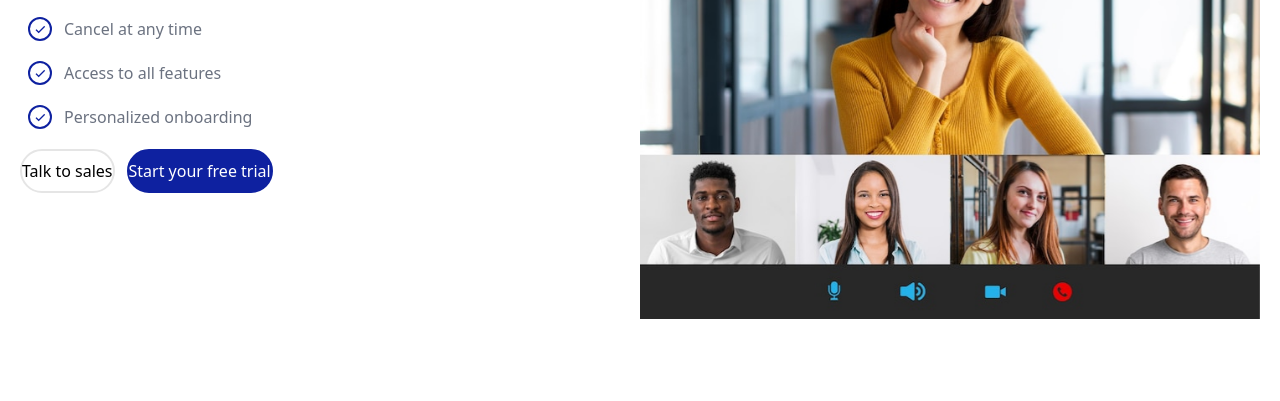
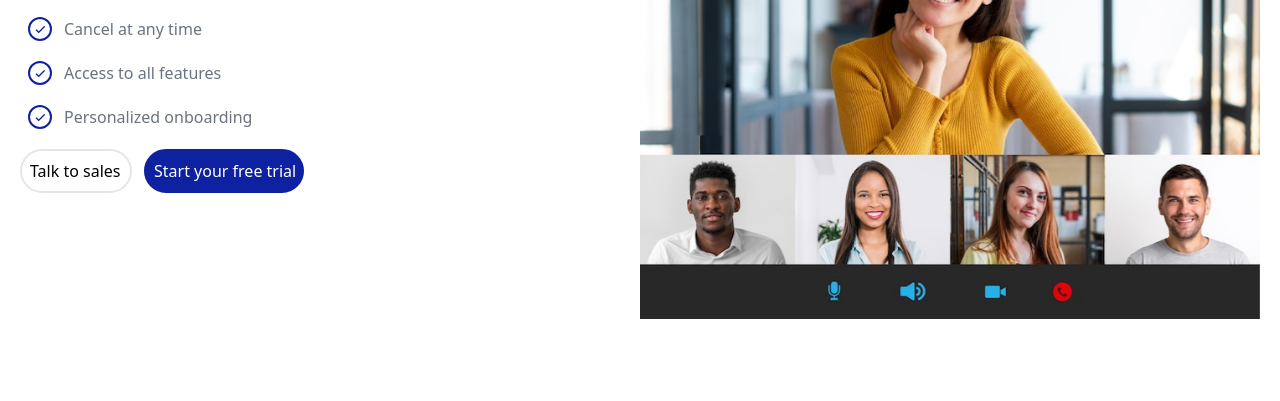
Before and after one commit to Sammyarc/ClearLink, a website: page index.html in a window 1280 px wide. Shown: the part 3010-3411 px from the top of the page. Drawn offline with nearby package versions, Linux system fonts and the light colour scheme.

Commit message:
Update index.html

```diff
--- a/index.html
+++ b/index.html
@@ -347,8 +347,8 @@
                 <i class='bx bx-check  border-blue text-blue p-0.5 rounded-full border-2'></i><span class="text-gray-500">Personalized onboarding</span>
             </div>
             <div class="flex flex-col mt-5 lg:flex-row lg:space-x-3">
-                <a href="#" class="py-2 px-4 border-2 border-neutral-200 w-32 mb-3 rounded-full bg-white transition duration-500 ease-in-out hover:bg-neutral-300 animate__animated animate__fadeInUp animate__fast">Talk to sales</a>
-                <a href="#" class="py-2 px-6 border-2 border-blue w-48 mb-3 rounded-full bg-blue text-white transition duration-500 ease-in-out hover:bg-indigo-900 animate__animated animate__fadeInUp animate__fast">Start your free trial</a>
+                <a href="#" class="py-2 pl-2 border-2 border-neutral-200 w-28 mb-3 rounded-full bg-white transition duration-500 ease-in-out hover:bg-neutral-300 animate__animated animate__fadeInUp animate__fast">Talk to sales</a>
+                <a href="#" class="py-2 pl-2 border-2 border-blue w-40 mb-3 rounded-full bg-blue text-white transition duration-500 ease-in-out hover:bg-indigo-900 animate__animated animate__fadeInUp animate__fast">Start your free trial</a>
             </div>
         </div>
 
```
